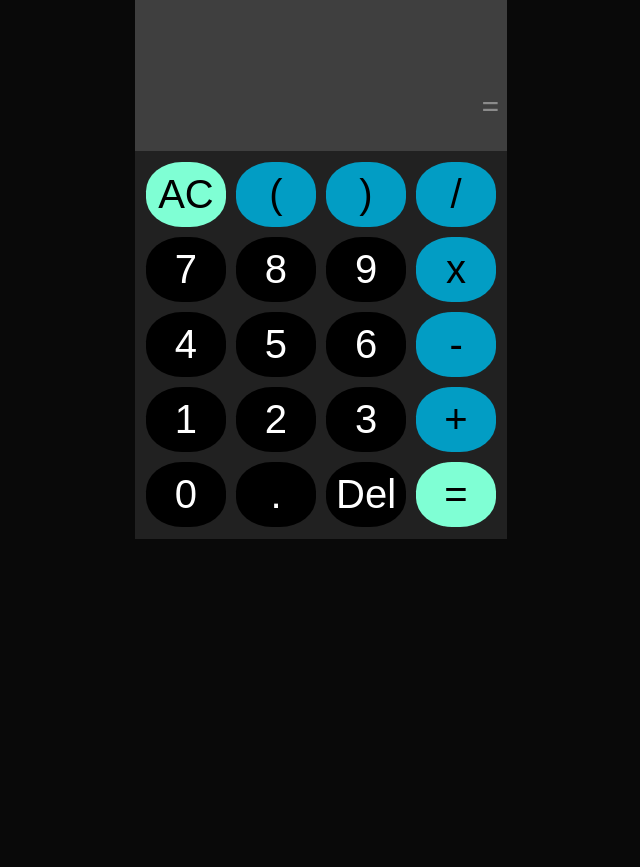
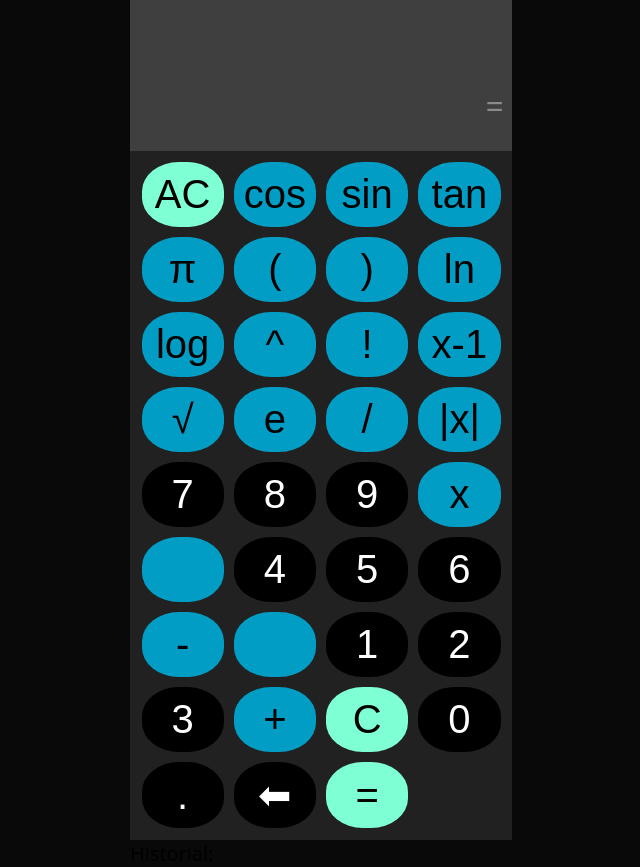
Before and after one commit to javierdebug/Scientific-calculator, a plain HTML site: page index.html in a window 1280 px wide. Shown: the whole page, without its empty margins (319-959 px from the left). Before the commit the page ends 800 px from the top, so only its background shows below. Drawn offline with Linux system fonts and the light colour scheme.

Commit message:
Add HTML with new buttons

```diff
--- a/index.html
+++ b/index.html
@@ -10,36 +10,55 @@
 </head>
 <body>
     <div id="main-calc">
-        <div id="display"></div>
+        <div id="display" contenteditable="false"></div>
         <section id="result">=</section>
         <div id="buttons">
             <button class="btn btn-rare" id="btn-AC">AC</button>
+            <button class="btn btn-special">cos</button>
+            <button class="btn btn-special">sin</button>
+            <button class="btn btn-special">tan</button>
+            <button class="btn btn-special">π</button>
+
             <button class="btn btn-special">(</button>
             <button class="btn btn-special">)</button>
+            <button class="btn btn-special">ln</button>
+            <button class="btn btn-special">log</button>
             <!-- <button class="btn btn-special">%</button> -->
+            <button class="btn btn-special">^</button>
+
+            <button class="btn btn-special">!</button>
+            <button class="btn btn-special btn-exp1" id="btn-exp1">x-1</button>
+            <button class="btn btn-special">√</button>
+            <button class="btn btn-special">e</button>
             <button class="btn btn-special btn-div">/</button>
 
+            <button class="btn btn-special">|x|</button>
             <button class="btn btn-num">7</button>
             <button class="btn btn-num">8</button>
             <button class="btn btn-num">9</button>
             <button class="btn btn-special btn-mult">x</button>
 
+            <button class="btn btn-special"> </button>
             <button class="btn btn-num">4</button>
             <button class="btn btn-num">5</button>
             <button class="btn btn-num">6</button>
             <button class="btn btn-special btn-minus">-</button>
 
+            <button class="btn btn-special"> </button>
             <button class="btn btn-num">1</button>
             <button class="btn btn-num">2</button>
             <button class="btn btn-num">3</button>
             <button class="btn btn-special btn-plus">+</button>
 
+            <button class="btn btn-special btn-rare">C</button>
             <button class="btn btn-num">0</button>
             <button class="btn btn-num">.</button>
-            <button class="btn btn-del">Del</button>
+            <button class="btn btn-del" id="Del">⬅</button>
 
             <button class="btn btn-fun btn-rare" id="btn-equal">=</button>
         </div>
+        <p>Historial:</p>
+        <section id="historial"></section>
     </div>
 </body>
 </html>
```
